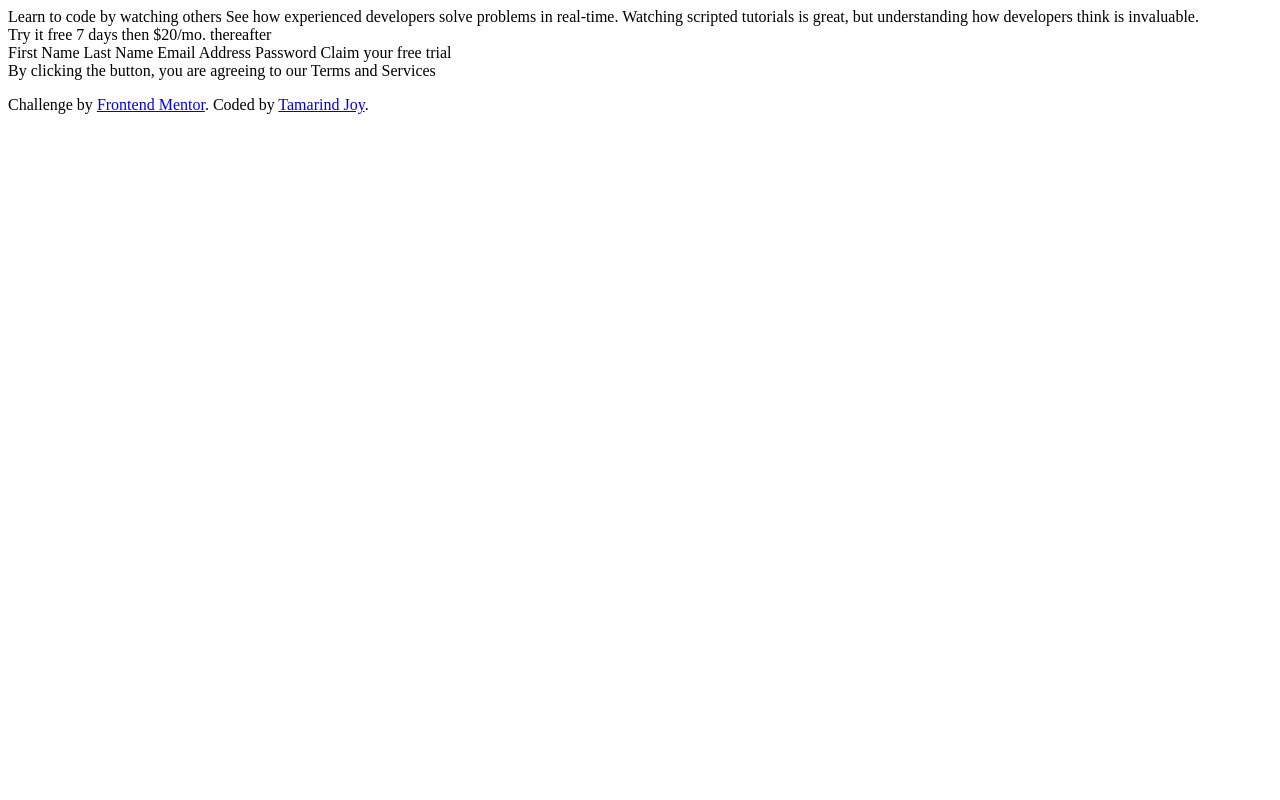
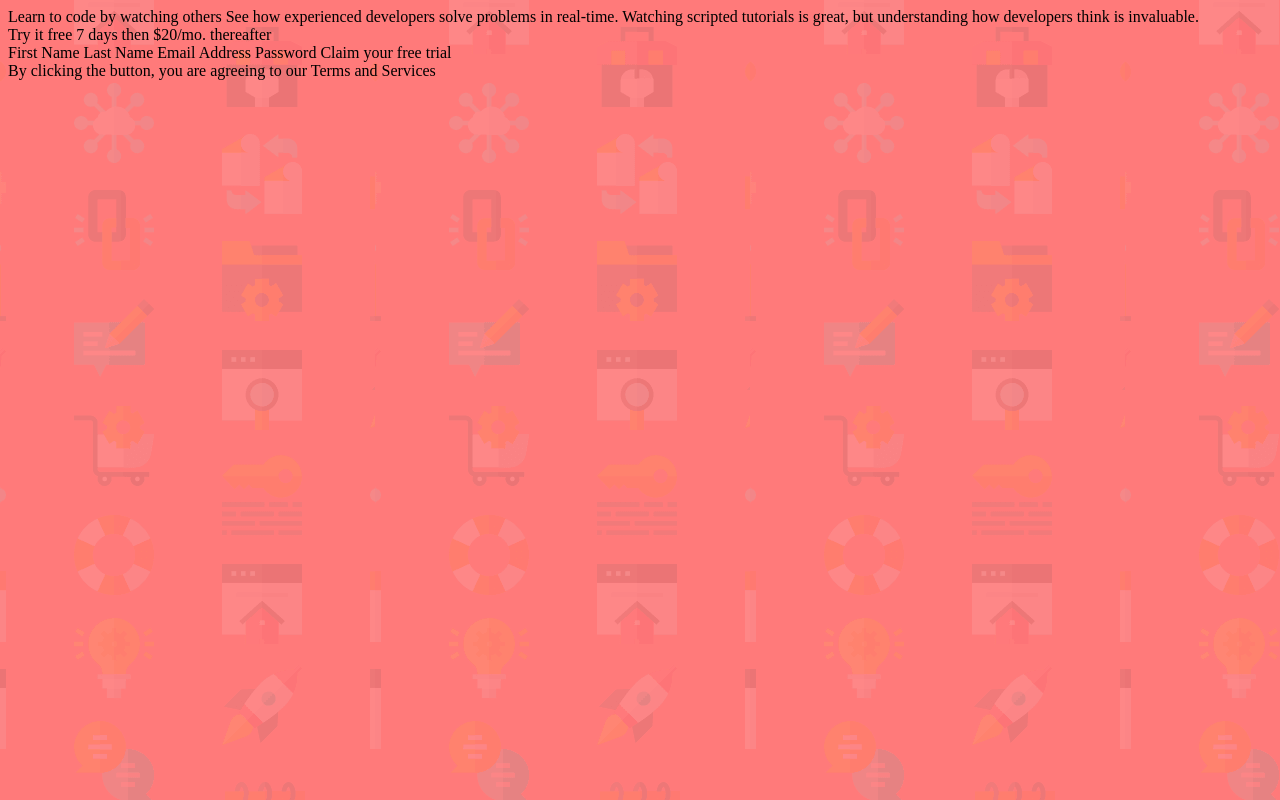
Before and after one commit to dagwisde/signup-component, a plain HTML site: page index.html in a window 1280 px wide. Drawn offline with Linux system fonts and the light colour scheme.

Commit message:
Add background color and image

```diff
--- a/css/main.scss
+++ b/css/main.scss
@@ -24,3 +24,10 @@ $gray: #b9b6d3;
 
 /* Typeface */
 $font: 'Poppins', sans-serif;
+
+/* === 3. CONTAINERS === */
+
+body {
+	background-color: $red;
+	background-image: url(/resources/bg-intro-mobile.png);
+}
--- a/index.html
+++ b/index.html
@@ -35,9 +35,9 @@
   </section>
   </main>
   <footer>
-    <p class="attribution">
+    <!-- <p class="attribution">
       Challenge by <a href="https://www.frontendmentor.io?ref=challenge" target="_blank">Frontend Mentor</a>.
-      Coded by <a href="#">Tamarind Joy</a>.
+      Coded by <a href="#">Tamarind Joy</a>. -->
     </p>
   </footer>
 </body>
```
Also changed, not shown: css/main.css, 1 other file.
